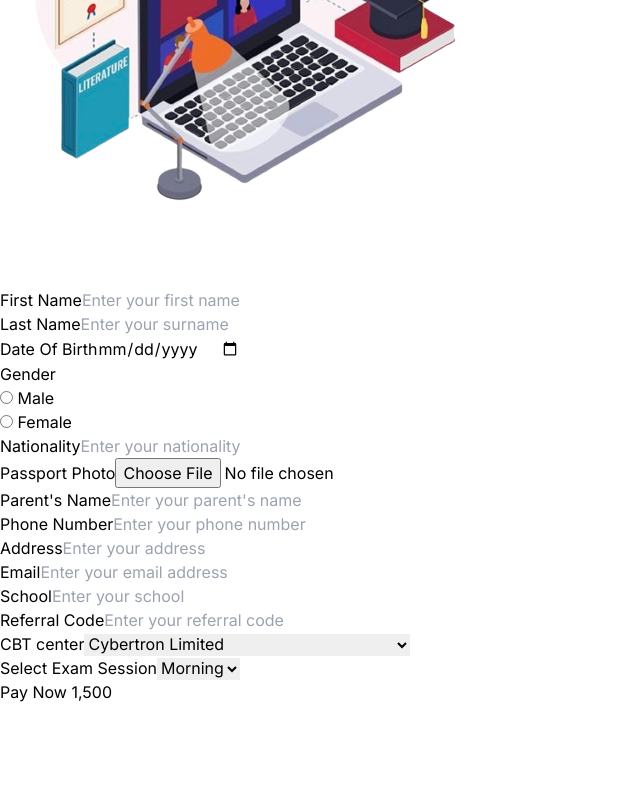
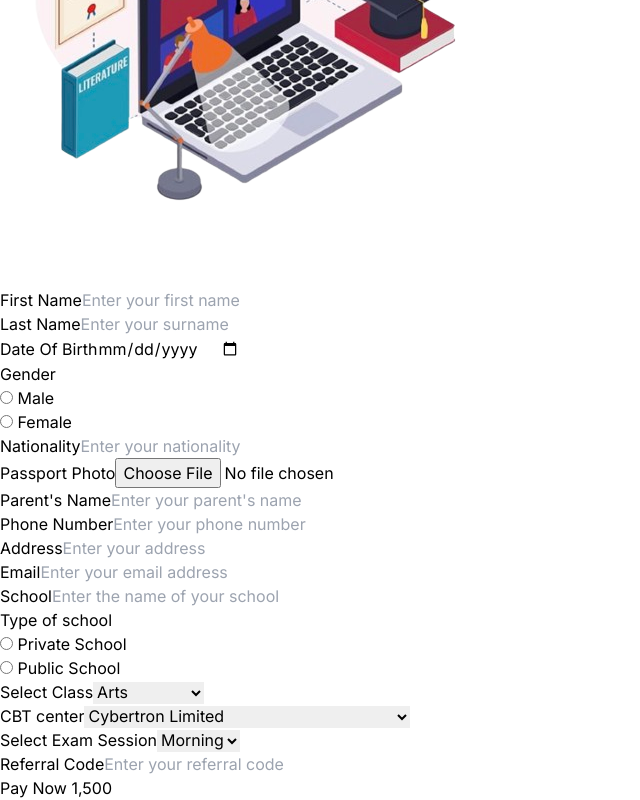
Before and after one commit to popsam22/mock, a React (Vite) app in the folder client/: page / in a window 1280 px wide. Shown: the part 1167-1967 px from the top of the page, without its empty margins (0-640 px from the left). Before the commit the page ends 1871 px from the top, so only its background shows below. Built offline with nearby package versions, Linux system fonts and the light colour scheme.

Commit message:
adjust form inputs

```diff
--- a/client/src/components/Form.jsx
+++ b/client/src/components/Form.jsx
@@ -19,6 +19,8 @@ const Form = () => {
   const [cbt_center, setCbtCenter] = useState("cybertron-limited");
   const [image, setImage] = useState("");
   const [session, setSession] = useState("");
+  const [schoolType, setSchoolType] = useState("");
+  const [classes, setClasses] = useState("");
 
   const inputStyle = "p-2 border border-black rounded-lg focus:outline-none";
 
@@ -61,6 +63,8 @@ const Form = () => {
       cbt_center,
       phone: phoneNumber,
       school,
+      schoolType,
+      session,
       referral_code,
     };
 
@@ -272,23 +276,58 @@ const Form = () => {
               name="school"
               type="text"
               className={inputStyle}
-              placeholder="Enter your school"
+              placeholder="Enter the name of your school"
               value={school}
               onChange={(e) => setSchool(e.target.value)}
             />
           </div>
           <div className="flex flex-col gap-1">
             <label className="text-xl max-md:text-sm font-medium">
-              Referral Code
+              Type of school
             </label>
-            <input
-              name="referralCode"
-              type="text"
+            <div className="flex gap-2">
+              <div className="flex gap-2">
+                <label className="text-xl max-md:text-sm">
+                  <input
+                    type="radio"
+                    id="private"
+                    name="private"
+                    required
+                    value={"private"}
+                    onChange={(e) => setSchoolType(e.target.value)}
+                  />{" "}
+                  Private School
+                </label>
+              </div>
+              <div className="flex gap-2">
+                <label className="text-xl max-md:text-sm">
+                  <input
+                    type="radio"
+                    id="public"
+                    name="private"
+                    required
+                    value={"public"}
+                    onChange={(e) => setSchoolType(e.target.value)}
+                  />{" "}
+                  Public School
+                </label>
+              </div>
+            </div>
+          </div>
+          <div className="flex flex-col gap-1">
+            <label className="text-xl max-md:text-sm font-medium">
+              Select Class
+            </label>
+            <select
+              name="class"
+              value={classes}
+              onChange={(e) => setClasses(e.target.value)}
               className={inputStyle}
-              placeholder="Enter your referral code"
-              value={referral_code}
-              onChange={(e) => setReferralCode(e.target.value)}
-            />
+            >
+              <option value="arts">Arts</option>
+              <option value="science">Science</option>
+              <option value="commercial">Commercial</option>
+            </select>
           </div>
           <div className="flex flex-col gap-1">
             <label className="text-xl max-md:text-sm font-medium">
@@ -321,6 +360,19 @@ const Form = () => {
               <option value="evening">Evening</option>
             </select>
           </div>
+          <div className="flex flex-col gap-1">
+            <label className="text-xl max-md:text-sm font-medium">
+              Referral Code
+            </label>
+            <input
+              name="referralCode"
+              type="text"
+              className={inputStyle}
+              placeholder="Enter your referral code"
+              value={referral_code}
+              onChange={(e) => setReferralCode(e.target.value)}
+            />
+          </div>
           <div className="flex mt-5">
             <button
               type="submit"
```
